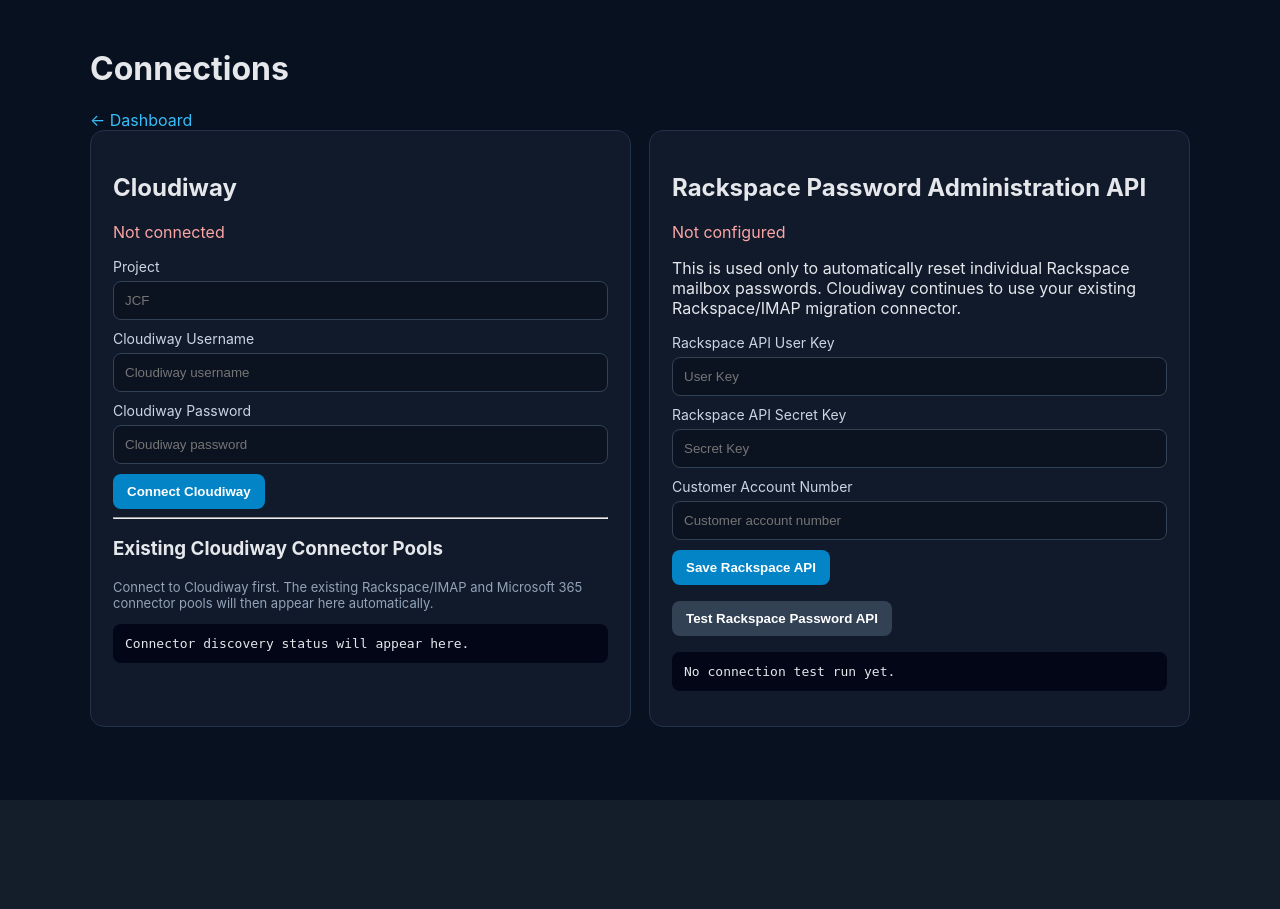
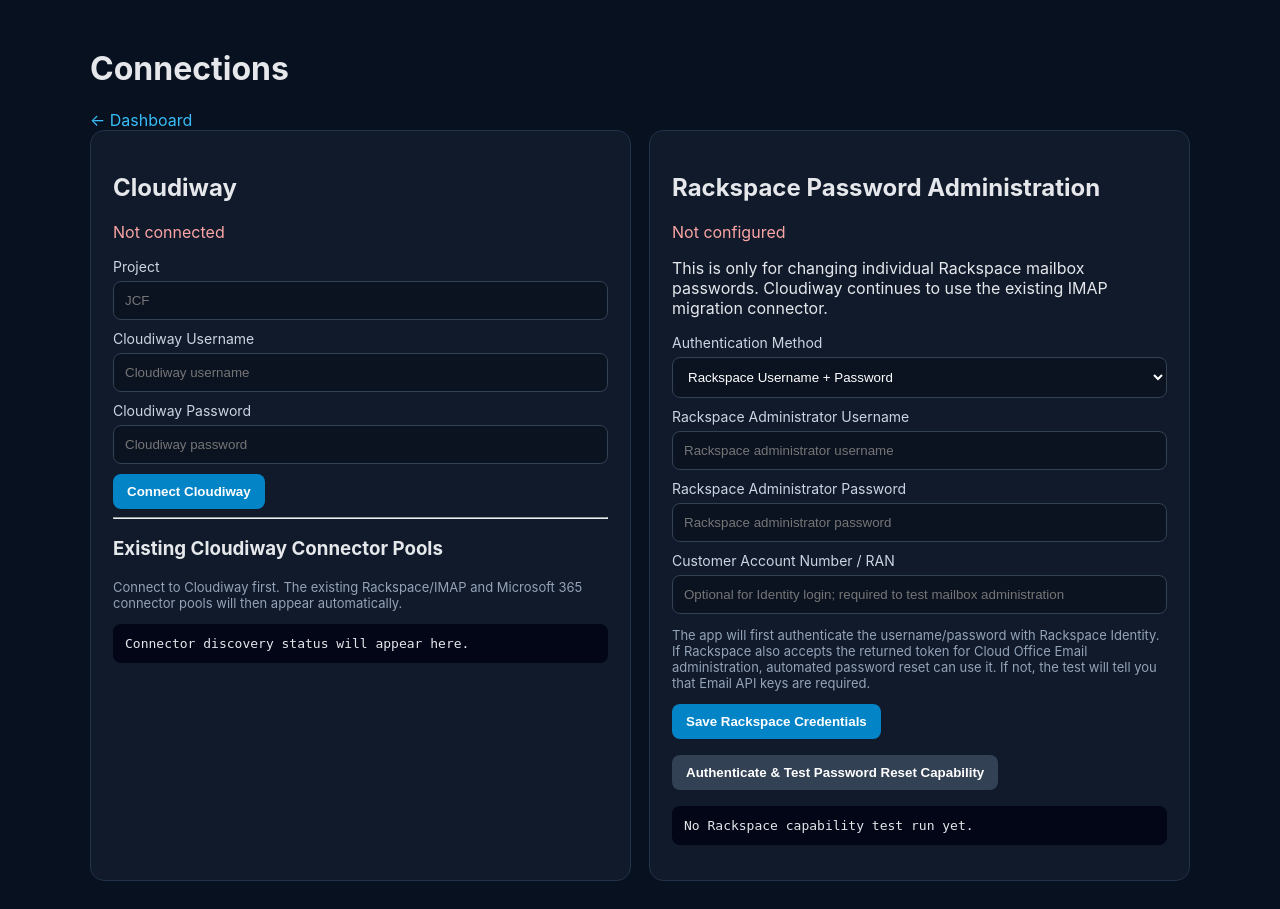
Before and after one commit to nigelebrown/cloudiway-migration-manager, a FastAPI app: template app/templates/settings.html in a window 1280 px wide. Before the commit the page ends 800 px from the top, so only its background shows below. Run offline with FastAPI, Linux system fonts and the light colour scheme; the template is opened without the code that fills it, so the values that code supplies are empty; parts of the project's set-up code (start-up, migrations or seed data) failed here and were passed over.

Commit message:
Add Rackspace username-password capability test UI

```diff
--- a/app/templates/settings.html
+++ b/app/templates/settings.html
@@ -1,6 +1,6 @@
 <!doctype html><html><head><meta charset="utf-8"><meta name="viewport" content="width=device-width,initial-scale=1"><title>Connections</title>
 <style>
-:root{font-family:Inter,system-ui,sans-serif;color-scheme:dark}body{margin:0;background:#07111f;color:#e5e7eb}.wrap{max-width:1100px;margin:0 auto;padding:28px 20px}.top{display:flex;justify-content:space-between;align-items:center}.grid{display:grid;grid-template-columns:1fr 1fr;gap:18px}.card{background:#101a2b;border:1px solid #22324a;border-radius:14px;padding:22px}.ok{color:#86efac}.bad{color:#fca5a5}.field{margin:10px 0}.notice{padding:11px 14px;border-radius:8px;margin:12px 0}.notice.okbox{background:#064e3b;color:#d1fae5}.notice.errbox{background:#451a1a;color:#fecaca}input,select{width:100%;box-sizing:border-box;padding:11px;border-radius:8px;border:1px solid #334155;background:#0b1220;color:#fff}label{display:block;margin-bottom:6px;color:#cbd5e1;font-size:14px}button{padding:10px 14px;border:0;border-radius:8px;background:#0284c7;color:#fff;font-weight:750;cursor:pointer}.secondary{background:#334155}a{color:#38bdf8;text-decoration:none}pre{white-space:pre-wrap;background:#020617;padding:12px;border-radius:8px;max-height:250px;overflow:auto}.hint{color:#94a3b8;font-size:13px}@media(max-width:800px){.grid{grid-template-columns:1fr}}
+:root{font-family:Inter,system-ui,sans-serif;color-scheme:dark}body{margin:0;background:#07111f;color:#e5e7eb}.wrap{max-width:1100px;margin:0 auto;padding:28px 20px}.top{display:flex;justify-content:space-between;align-items:center}.grid{display:grid;grid-template-columns:1fr 1fr;gap:18px}.card{background:#101a2b;border:1px solid #22324a;border-radius:14px;padding:22px}.ok{color:#86efac}.bad{color:#fca5a5}.field{margin:10px 0}.notice{padding:11px 14px;border-radius:8px;margin:12px 0}.notice.okbox{background:#064e3b;color:#d1fae5}.notice.errbox{background:#451a1a;color:#fecaca}input,select{width:100%;box-sizing:border-box;padding:11px;border-radius:8px;border:1px solid #334155;background:#0b1220;color:#fff}label{display:block;margin-bottom:6px;color:#cbd5e1;font-size:14px}button{padding:10px 14px;border:0;border-radius:8px;background:#0284c7;color:#fff;font-weight:750;cursor:pointer}.secondary{background:#334155}a{color:#38bdf8;text-decoration:none}pre{white-space:pre-wrap;background:#020617;padding:12px;border-radius:8px;max-height:250px;overflow:auto}.hint{color:#94a3b8;font-size:13px}.hidden{display:none}@media(max-width:800px){.grid{grid-template-columns:1fr}}
 </style></head><body><div class="wrap"><div class="top"><div><h1>Connections</h1><a href="/dashboard">← Dashboard</a></div></div>
 {% if error %}<div class="notice errbox">{{error}}</div>{% endif %}{% if notice %}<div class="notice okbox">{{notice}}</div>{% endif %}
 <div class="grid">
@@ -14,65 +14,69 @@
 <hr><h3>Existing Cloudiway Connector Pools</h3>
 {% if cloudiway_connected %}
 <form method="post" action="/settings/cloudiway/pools">
-<div class="field">
-<label>Source connector — Rackspace / IMAP</label>
-<select name="source_pool_id" id="sourcePool" required>
-<option value="">Select source connector pool...</option>
-{% for p in cloudiway_pools %}
-<option value="{{p.id}}" {% if source_pool|string == p.id|string %}selected{% endif %}>{{p.label}} [ID {{p.id}}]</option>
-{% endfor %}
-</select>
-</div>
-<div class="field">
-<label>Target connector — Microsoft 365</label>
-<select name="target_pool_id" id="targetPool" required>
-<option value="">Select target connector pool...</option>
-{% for p in cloudiway_pools %}
-<option value="{{p.id}}" {% if target_pool|string == p.id|string %}selected{% endif %}>{{p.label}} [ID {{p.id}}]</option>
-{% endfor %}
-</select>
-</div>
+<div class="field"><label>Source connector — Rackspace / IMAP</label>
+<select name="source_pool_id" id="sourcePool" required><option value="">Select source connector pool...</option>
+{% for p in cloudiway_pools %}<option value="{{p.id}}" {% if source_pool|string == p.id|string %}selected{% endif %}>{{p.label}} [ID {{p.id}}]</option>{% endfor %}
+</select></div>
+<div class="field"><label>Target connector — Microsoft 365</label>
+<select name="target_pool_id" id="targetPool" required><option value="">Select target connector pool...</option>
+{% for p in cloudiway_pools %}<option value="{{p.id}}" {% if target_pool|string == p.id|string %}selected{% endif %}>{{p.label}} [ID {{p.id}}]</option>{% endfor %}
+</select></div>
 <button>Save Selected Connectors</button>
 <button class="secondary" type="button" onclick="reloadPools()">Reload Connectors</button>
 </form>
-<p class="hint">These are existing Cloudiway connector pools. The app does not create a new Rackspace or Microsoft 365 migration connector.</p>
+<p class="hint">These are the existing Cloudiway connector pools; the app does not create new Rackspace or Microsoft 365 migration connectors.</p>
 {% if not cloudiway_pools %}<div class="notice errbox">Connected, but no connector pools were returned. Click Reload Connectors or verify the JCF project in Cloudiway.</div>{% endif %}
 {% else %}
-<p class="hint">Connect to Cloudiway first. The existing Rackspace/IMAP and Microsoft 365 connector pools will then appear here automatically.</p>
+<p class="hint">Connect to Cloudiway first. The existing Rackspace/IMAP and Microsoft 365 connector pools will then appear automatically.</p>
 {% endif %}
 <pre id="cloudOut">Connector discovery status will appear here.</pre>
 </div>
 
-<div class="card"><h2>Rackspace Password Administration API</h2><p class="{{'ok' if rackspace_configured else 'bad'}}">{{'Configured' if rackspace_configured else 'Not configured'}}</p>
-<p>This is used only to automatically reset individual Rackspace mailbox passwords. Cloudiway continues to use your existing Rackspace/IMAP migration connector.</p>
+<div class="card"><h2>Rackspace Password Administration</h2><p class="{{'ok' if rackspace_configured else 'bad'}}">{{'Configured' if rackspace_configured else 'Not configured'}}</p>
+<p>This is only for changing individual Rackspace mailbox passwords. Cloudiway continues to use the existing IMAP migration connector.</p>
+
 <form method="post" action="/settings/rackspace">
-<div class="field"><label>Rackspace API User Key</label><input name="user_key" value="{{rackspace_user_key}}" placeholder="User Key" required></div>
-<div class="field"><label>Rackspace API Secret Key</label><input name="secret_key" type="password" placeholder="Secret Key" required></div>
-<div class="field"><label>Customer Account Number</label><input name="customer_id" value="{{rackspace_customer_id}}" placeholder="Customer account number" required></div>
-<button>Save Rackspace API</button>
+<div class="field"><label>Authentication Method</label>
+<select name="auth_mode" id="rackAuthMode" onchange="toggleRackspaceMode()">
+<option value="username_password" {% if rackspace_auth_mode=='username_password' %}selected{% endif %}>Rackspace Username + Password</option>
+<option value="api_key" {% if rackspace_auth_mode=='api_key' %}selected{% endif %}>Rackspace Email API User Key + Secret Key</option>
+</select></div>
+
+<div id="rackUserPass">
+<div class="field"><label>Rackspace Administrator Username</label><input name="username" value="{{rackspace_username}}" placeholder="Rackspace administrator username"></div>
+<div class="field"><label>Rackspace Administrator Password</label><input name="password" type="password" placeholder="Rackspace administrator password"></div>
+<div class="field"><label>Customer Account Number / RAN</label><input name="customer_id" value="{{rackspace_customer_id}}" placeholder="Optional for Identity login; required to test mailbox administration"></div>
+<p class="hint">The app will first authenticate the username/password with Rackspace Identity. If Rackspace also accepts the returned token for Cloud Office Email administration, automated password reset can use it. If not, the test will tell you that Email API keys are required.</p>
+</div>
+
+<div id="rackApiKey">
+<div class="field"><label>Rackspace Email API User Key</label><input name="user_key" value="{{rackspace_user_key}}" placeholder="User Key"></div>
+<div class="field"><label>Rackspace Email API Secret Key</label><input name="secret_key" type="password" placeholder="Secret Key"></div>
+<div class="field"><label>Customer Account Number / RAN</label><input name="customer_id" value="{{rackspace_customer_id}}" placeholder="Customer account number"></div>
+<p class="hint">Rackspace documents this as the supported authentication method for the Cloud Office Email API.</p>
+</div>
+
+<button>Save Rackspace Credentials</button>
 </form>
-<p><button class="secondary" type="button" onclick="testRackspace()">Test Rackspace Password API</button></p>
-<pre id="rackOut">No connection test run yet.</pre>
+<p><button class="secondary" type="button" onclick="testRackspace()">Authenticate & Test Password Reset Capability</button></p>
+<pre id="rackOut">No Rackspace capability test run yet.</pre>
 </div>
 </div></div>
 <script>
 async function asJson(r){try{return await r.json()}catch(e){return {ok:false,message:'Unexpected server response ('+r.status+')'}}}
-async function testRackspace(){const r=await fetch('/settings/rackspace/test',{method:'POST'});document.getElementById('rackOut').textContent=JSON.stringify(await asJson(r),null,2)}
+function toggleRackspaceMode(){
+ const mode=document.getElementById('rackAuthMode').value;
+ document.getElementById('rackUserPass').classList.toggle('hidden',mode!=='username_password');
+ document.getElementById('rackApiKey').classList.toggle('hidden',mode!=='api_key');
+}
+async function testRackspace(){const out=document.getElementById('rackOut');out.textContent='Testing Rackspace access...';const r=await fetch('/settings/rackspace/test',{method:'POST'});out.textContent=JSON.stringify(await asJson(r),null,2)}
 async function reloadPools(){
- const out=document.getElementById('cloudOut');
- out.textContent='Loading Cloudiway connector pools...';
- const r=await fetch('/api/cloudiway/pools');
- const d=await asJson(r);
- if(!r.ok){out.textContent=d.message||'Unable to load connector pools';return}
- const source=document.getElementById('sourcePool'), target=document.getElementById('targetPool');
- const selectedSource=source.value, selectedTarget=target.value;
- for(const el of [source,target]){
-   el.innerHTML='<option value="">Select connector pool...</option>';
-   for(const p of d.choices||[]){
-     const o=document.createElement('option');o.value=p.id;o.textContent=p.label+' [ID '+p.id+']';el.appendChild(o);
-   }
- }
- source.value=selectedSource; target.value=selectedTarget;
- out.textContent='Loaded '+(d.choices||[]).length+' connector pool(s).';
+ const out=document.getElementById('cloudOut');out.textContent='Loading Cloudiway connector pools...';
+ const r=await fetch('/api/cloudiway/pools');const d=await asJson(r);if(!r.ok){out.textContent=d.message||'Unable to load connector pools';return}
+ const source=document.getElementById('sourcePool'), target=document.getElementById('targetPool');const selectedSource=source.value, selectedTarget=target.value;
+ for(const el of [source,target]){el.innerHTML='<option value="">Select connector pool...</option>';for(const p of d.choices||[]){const o=document.createElement('option');o.value=p.id;o.textContent=p.label+' [ID '+p.id+']';el.appendChild(o)}}
+ source.value=selectedSource;target.value=selectedTarget;out.textContent='Loaded '+(d.choices||[]).length+' connector pool(s).';
 }
+toggleRackspaceMode();
 </script></body></html>
```
